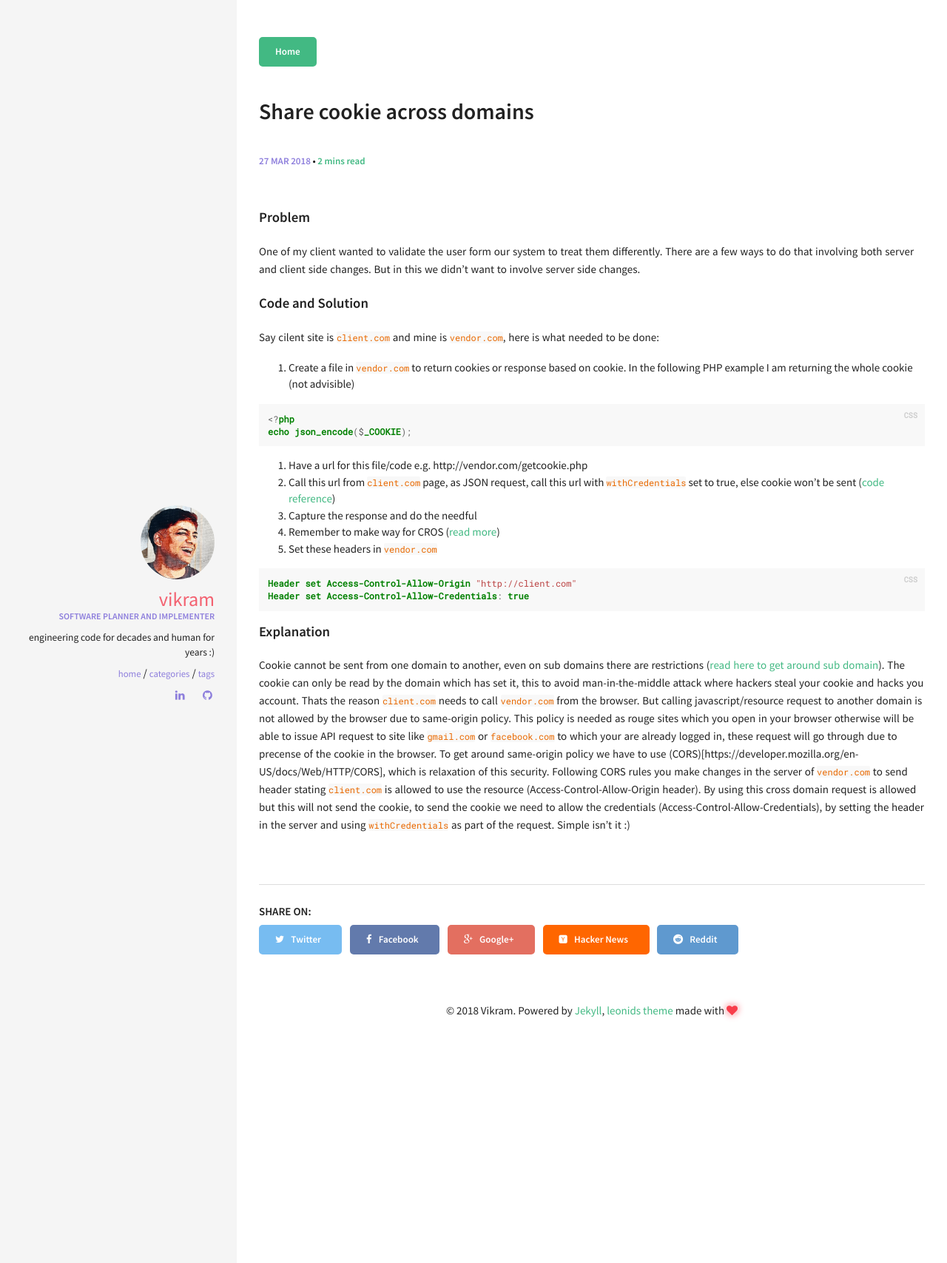
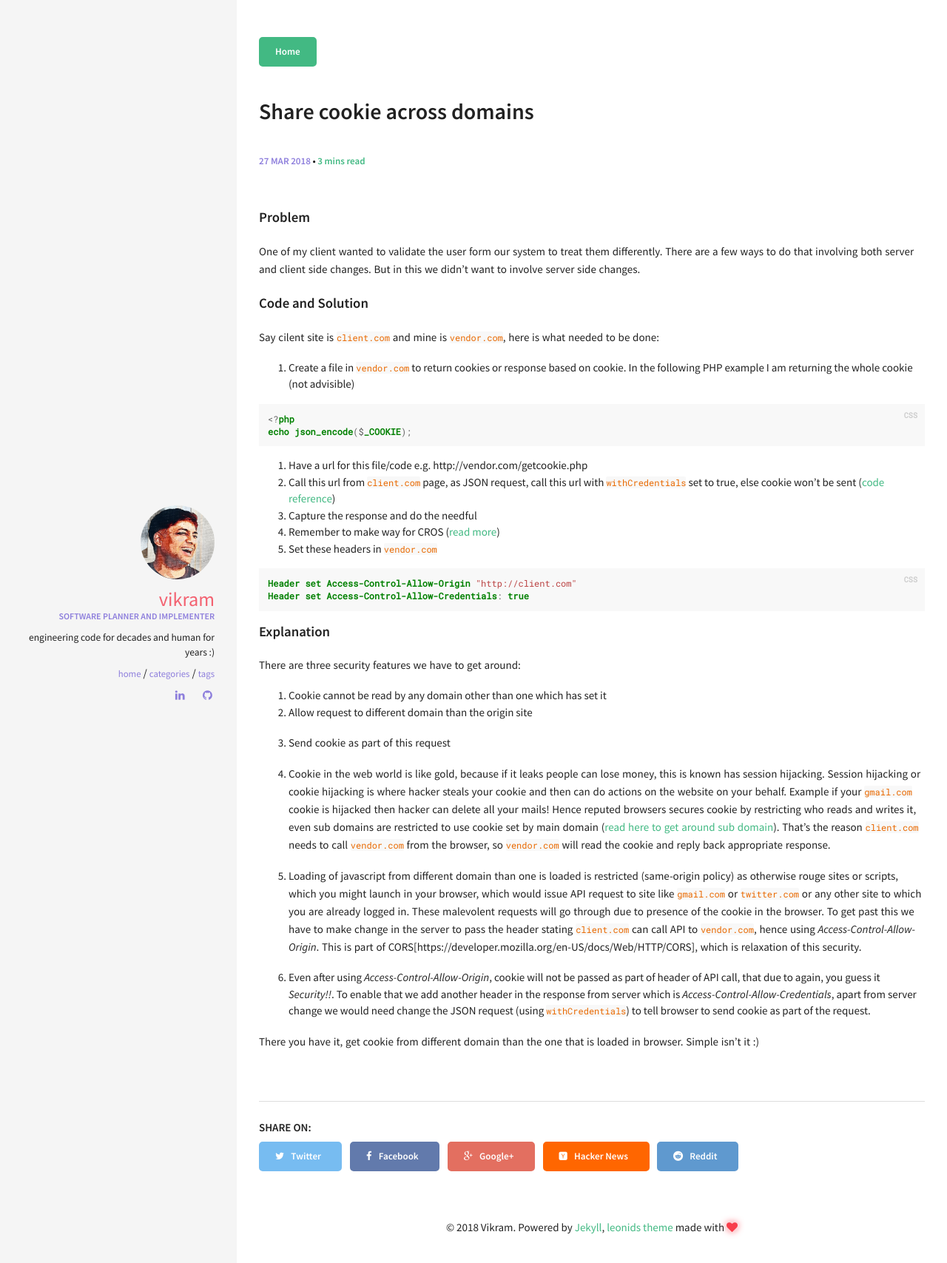
Before and after one commit to vikramaditya234/vikramaditya234.github.io, a Jekyll site: the page built from _posts/2018-03-27-get-cross-domain-cookie.md, in a window 1280 px wide. Shown: the top 1707 px of the page at 74% size. Built offline with Jekyll 4.4.1, drawn with Linux system fonts in a browser that asks for light colours.

Commit message:
cross domain cookie sharing

```diff
--- a/_posts/2018-03-27-get-cross-domain-cookie.md
+++ b/_posts/2018-03-27-get-cross-domain-cookie.md
@@ -1,7 +1,7 @@
 ---
 layout: post
 title:  "Share cookie across domains"
-excerpt: "Get example.com's cookie while me.com is loaded"
+excerpt: "Get vendor.com's cookie while client.com is loaded"
 date:   2018-03-27
 tags: [coding, javascript, cors]
 categories: coding
@@ -28,6 +28,15 @@ Header set Access-Control-Allow-Credentials: true
 {% endhighlight %}
 
 #### Explanation
-Cookie cannot be sent from one domain to another, even on sub domains there are restrictions ([read here to get around sub domain](/articles/2018-02/share-session-across-subdomains)). The cookie can only be read by the domain which has set it, this to avoid man-in-the-middle attack where hackers steal your cookie and hacks you account. Thats the reason `client.com` needs to call `vendor.com` from the browser. But calling javascript/resource request to another domain is not allowed by the browser due to same-origin policy. This policy is needed as rouge sites which you open in your browser otherwise will be able to issue API request to site like `gmail.com` or `facebook.com` to which your are already logged in, these request will go through due to precense of the cookie in the browser.
-To get around same-origin policy we have to use (CORS)[https://developer.mozilla.org/en-US/docs/Web/HTTP/CORS], which is relaxation of this security. Following CORS rules  you make changes in the server of `vendor.com` to send header stating `client.com` is allowed to use the resource (Access-Control-Allow-Origin header). By using this cross domain request is allowed but this will not send the cookie, to send the cookie we need to allow the credentials (Access-Control-Allow-Credentials), by setting the header in the server and using `withCredentials` as part of the request.
-Simple isn't it :)
+There are three security features we have to get around:
+1. Cookie cannot be read by any domain other than one which has set it
+2. Allow request to different domain than the origin site
+3. Send cookie as part of this request
+
+1. Cookie in the web world is like gold, because if it leaks people can lose money, this is known has session hijacking. Session hijacking or cookie hijacking is where hacker steals your cookie and then can do actions on the website on your behalf. Example if your `gmail.com` cookie is hijacked then hacker can delete all your mails! Hence reputed browsers secures cookie by restricting who reads and writes it, even sub domains are restricted to use cookie set by main domain ([read here to get around sub domain](/articles/2018-02/share-session-across-subdomains)). That’s the reason `client.com` needs to call `vendor.com` from the browser, so `vendor.com` will read the cookie and reply back appropriate response.
+
+2. Loading of javascript from different domain than one is loaded is restricted (same-origin policy) as otherwise rouge sites or scripts, which you might launch in your browser, which would issue API request to site like `gmail.com` or `twitter.com` or any other site to which you are already logged in. These malevolent requests will go through due to presence of the cookie in the browser. To get past this we have to make change in the server to pass the header stating `client.com` can call API to `vendor.com`, hence using *Access-Control-Allow-Origin*. This is part of CORS[https://developer.mozilla.org/en-US/docs/Web/HTTP/CORS], which is relaxation of this security.
+
+3. Even after using *Access-Control-Allow-Origin*, cookie will not be passed as part of header of API call, that due to again, you guess it *Security!!*. To enable that we add another header in the response from server which is *Access-Control-Allow-Credentials*, apart from server change we would need change the JSON request (using `withCredentials`) to tell browser to send cookie as part of the request.
+
+There you have it, get cookie from different domain than the one that is loaded in browser. Simple isn't it :)
```
